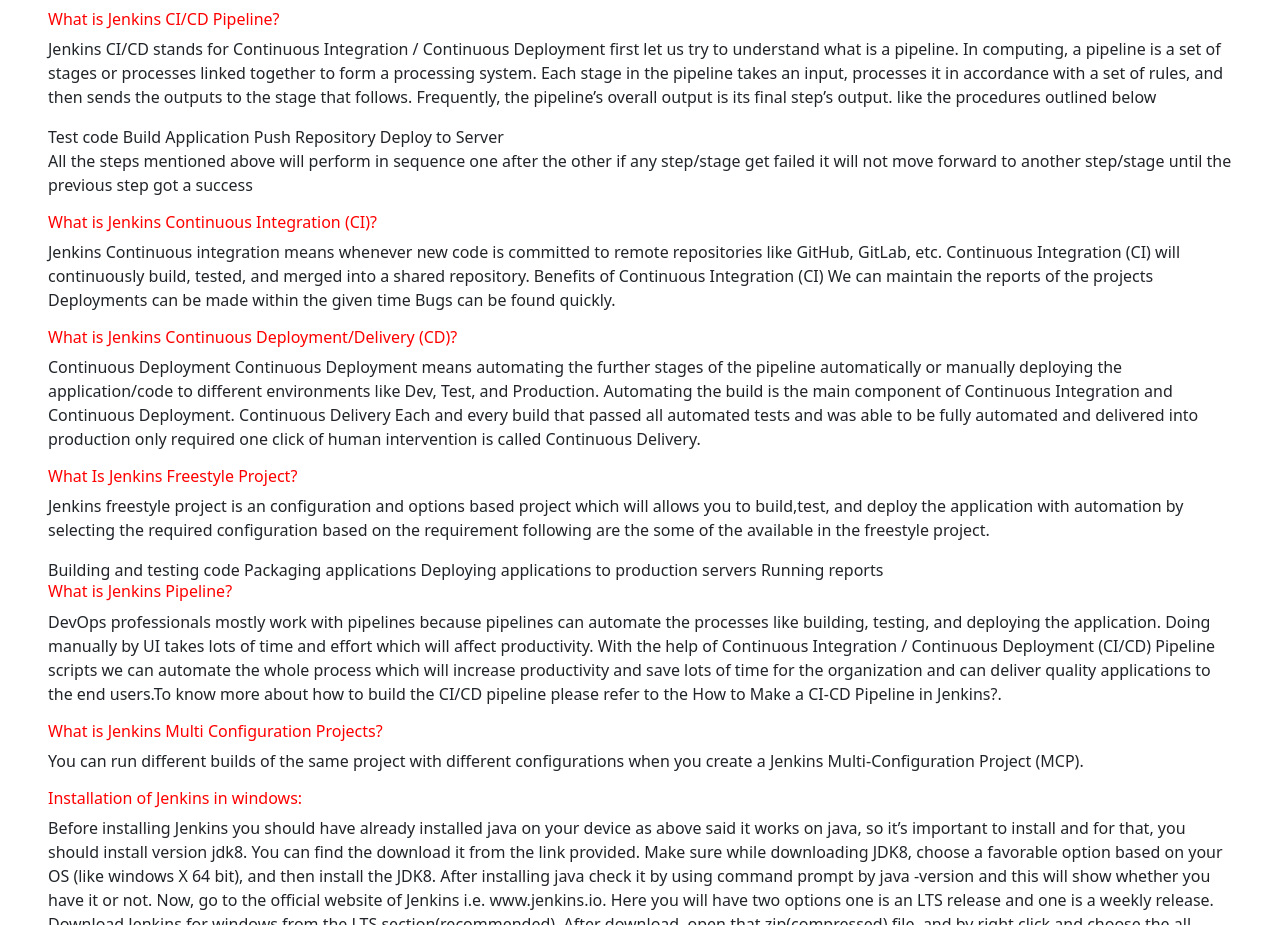
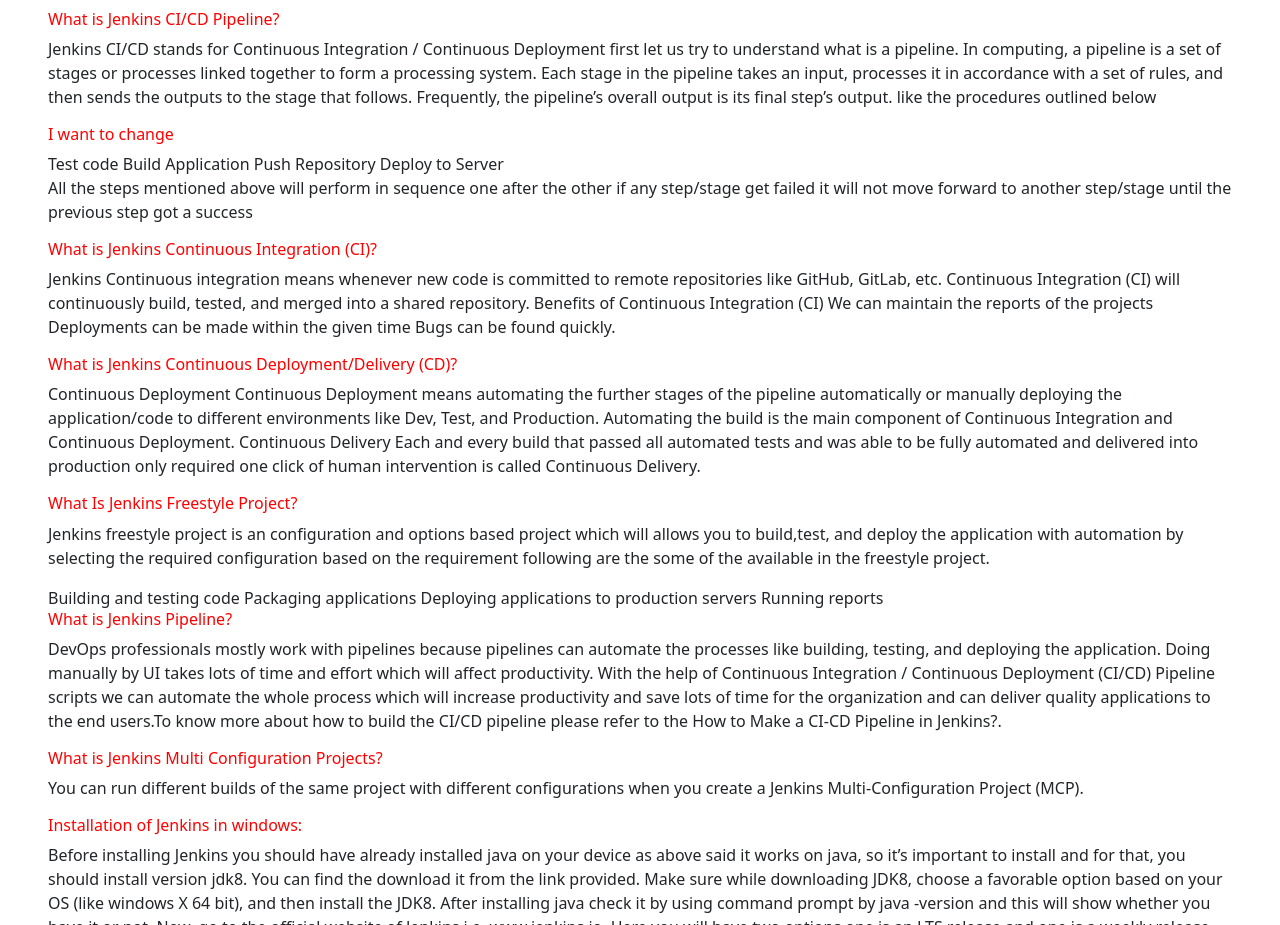
Before and after one commit to 9999-balasu/html, a plain HTML site: page index.html in a window 1280 px wide. Shown: the part 1120-2045 px from the top of the page. Drawn offline with nearby package versions, Linux system fonts and the light colour scheme.

Commit message:
Update index.html

```diff
--- a/index.html
+++ b/index.html
@@ -41,7 +41,7 @@
 You can automate the proceses of CI/CD pipelines of all the projects.</p>
 <h6>What is Jenkins CI/CD Pipeline?</h6>
 <p>Jenkins CI/CD stands for Continuous Integration / Continuous Deployment first let us try to understand what is a pipeline. In computing, a pipeline is a set of stages or processes linked together to form a processing system. Each stage in the pipeline takes an input, processes it in accordance with a set of rules, and then sends the outputs to the stage that follows. Frequently, the pipeline’s overall output is its final step’s output. like the procedures outlined below</p>
-
+<h6>I want to change</h6>
 Test code
 Build Application
 Push Repository
```
